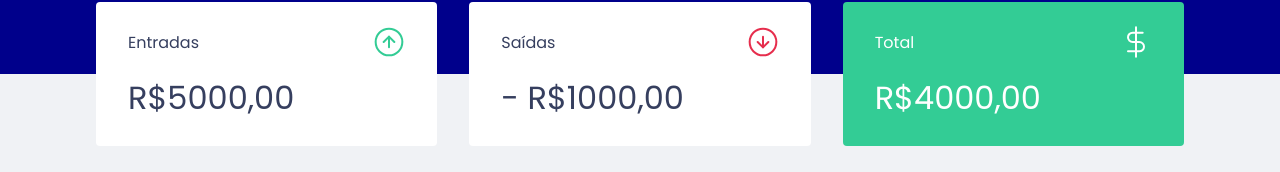
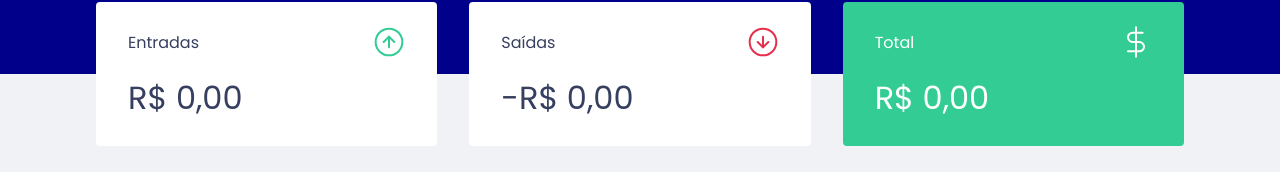
Before and after one commit to CamiNunes/CNMoney, a React (Create React App) app in the folder cnmoney-app/: page / in a window 1280 px wide. Shown: the part 214-386 px from the top of the page. Built offline with nearby package versions, Linux system fonts and the light colour scheme; no server answers; what miragejs would draw is missing.

Commit message:
Finalizando o componente Summary;

```diff
--- a/cnmoney-app/src/components/Summary/index.tsx
+++ b/cnmoney-app/src/components/Summary/index.tsx
@@ -9,7 +9,21 @@
 export function Summary(){
   const { transactions } = useContext(TransactionsContext)
 
-  console.log(transactions);
+  const summary = transactions.reduce((acc, transaction) => {
+    if(transaction.type === 'deposit'){
+      acc.deposits += transaction.amount;
+      acc.total += transaction.amount;
+    }else{
+      acc.withdraws += transaction.amount;
+      acc.total -= transaction.amount;
+    }
+
+    return acc;
+  }, {
+    deposits: 0,
+    withdraws: 0,
+    total: 0
+  });
 
   return(
     <Container>
@@ -18,21 +32,27 @@
          <p>Entradas</p>
          <img src={incomeImg} alt="Entradas"/>
         </header>
-        <strong>R$5000,00</strong>
+        <strong>
+          {new Intl.NumberFormat('pt-BR', {style: 'currency', currency: 'BRL'}).format(summary.deposits)}
+        </strong>
       </div>
       <div>
         <header>
          <p>Saídas</p>
          <img src={outcomeImg} alt="Saídas"/>
         </header>
-        <strong> - R$1000,00</strong>
+        <strong> -
+          {new Intl.NumberFormat('pt-BR', {style: 'currency', currency: 'BRL'}).format(summary.withdraws)}
+        </strong>
       </div>
       <div className="highlight-background">
         <header>
          <p>Total</p>
          <img src={totalImg} alt="Total"/>
         </header>
-        <strong>R$4000,00</strong>
+        <strong>
+          {new Intl.NumberFormat('pt-BR', {style: 'currency', currency: 'BRL'}).format(summary.total)}
+        </strong>
       </div>
     </Container>
   );
```
